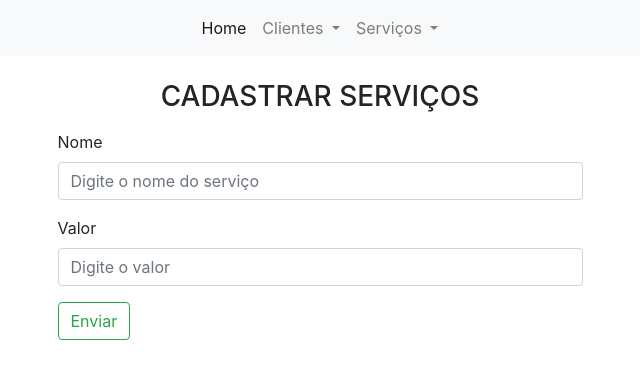
After one commit to isaque337/Learning---PHP, a PHP site: page /servicos/cadastro.php in a window 1280 px wide. The commit adds this page. Shown: the top 379 px of the page, without its empty margins (320-960 px from the left). Run offline with PHP 8.4, Linux system fonts and the light colour scheme.

Commit message:
PDO CRUD

```diff
--- a/Serviço/header.php
+++ b/Serviço/header.php
@@ -21,7 +21,7 @@
                         Clientes
                     </a>
                     <div class="dropdown-menu" aria-labelledby="navbarDropdownMenuLink">
-                        <a class="dropdown-item" href="cliente/cadastrar.php">Cadastrar Clientes</a>
+                        <a class="dropdown-item" href="cliente/cadastro.php">Cadastrar Clientes</a>
                         <a class="dropdown-item" href="cliente/gerenciar.php">Gerenciar Clientes</a>
                         <div class="dropdown-divider"></div>
                         <a class="dropdown-item" href="cliente/cliente_servico.php">Clientes e Serviços</a>
@@ -32,7 +32,7 @@
                         Serviços
                     </a>
                     <div class="dropdown-menu" aria-labelledby="navbarDropdownMenuLink">
-                        <a class="dropdown-item" href="servicos/cadastrar.php">Cadastrar Serviços</a>
+                        <a class="dropdown-item" href="servicos/cadastro.php">Cadastrar Serviços</a>
                         <a class="dropdown-item" href="servicos/gerenciar.php">Gerenciar Serviços</a>
                     </div>
                 </li>
--- /dev/null
+++ b/Serviço/servicos/cadastro.php
@@ -0,0 +1,50 @@
+<?php require_once("../header.php");
+session_start();
+?>
+
+<head>
+    <title>Cadastrar Serviço</title>
+</head>
+
+
+<br>
+<div class="container">
+
+    <div class="form-group">
+        <div class="col-md-6 offset-md-3 h3">
+            <center>CADASTRAR SERVIÇOS</center>
+        </div>
+    </div>
+</div>
+
+<div class="container">
+
+    <form action="cadastrar.php" method="POST">
+
+        <div class="form-group">
+            <div class="col-md-6 offset-md-3">
+                <label> Nome </label>
+                <input type="text" name="nome_servico" class="form-control " placeholder="Digite o nome do serviço" required="" autocomplete="off">
+            </div>
+        </div>
+
+        <div class="form-group">
+            <div class="col-md-6 offset-md-3">
+                <label> Valor</label>
+                <input type="text" name="valor_servico" class="form-control" placeholder="Digite o valor" required="" autocomplete="off">
+            </div>
+        </div>
+
+        <div class="form-group">
+            <div class="col-md-6 offset-md-3">
+                <button class="btn btn-outline-success my-2 my-sm-0" type="submit">Enviar</button>
+            </div>
+        </div>
+
+    </form>
+
+</div>
+
+
+
+<?php require_once("../footer.php"); ?>
```
Also changed, not shown: Serviço/conexao.php (+4 -5 lines), Serviço/servicos/cadastrar.php (+13 -51 lines).
